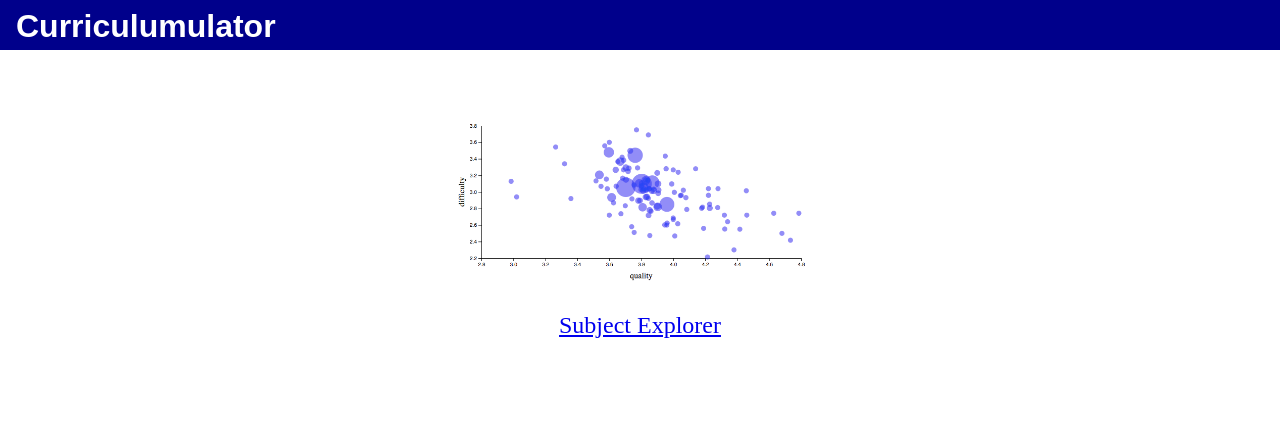
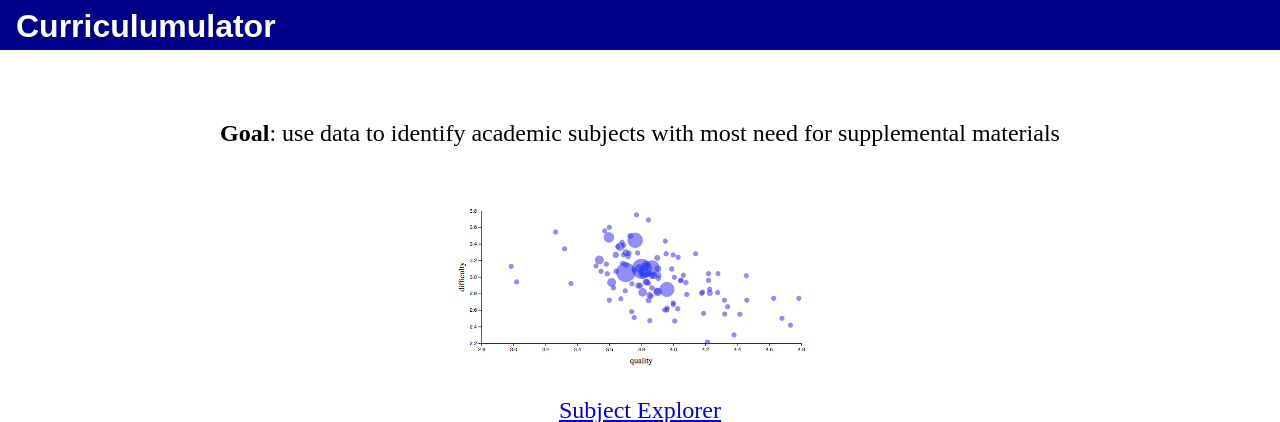
Before and after one commit to HarryBrisson/curriculumulator, a Flask app: page / in a window 1280 px wide. Shown: the top 422 px of the page. Run offline with Flask 2, Linux system fonts and the light colour scheme.

Commit message:
add goal statement upfront!

```diff
--- a/3-presentation/templates/menu.html
+++ b/3-presentation/templates/menu.html
@@ -10,6 +10,9 @@
 		</div>
 
 		<div id="options">
+			<p><strong>Goal</strong>: use data to identify academic subjects with most need for supplemental materials</p>
+			<br>
+
 			<a href="/explorer">
 				<div class="option">
 					<img class="option-img" src="{{ url_for('static', filename='img/explorer.png') }}">
```
